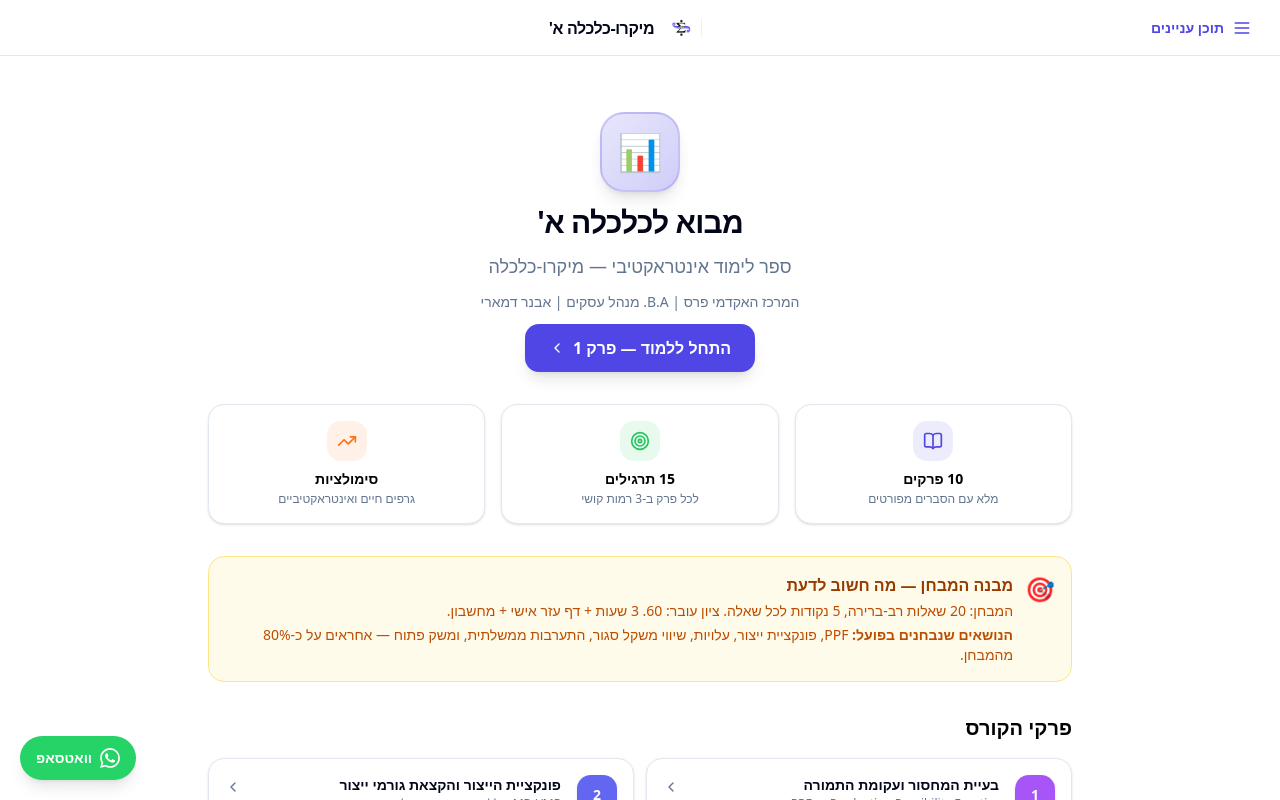
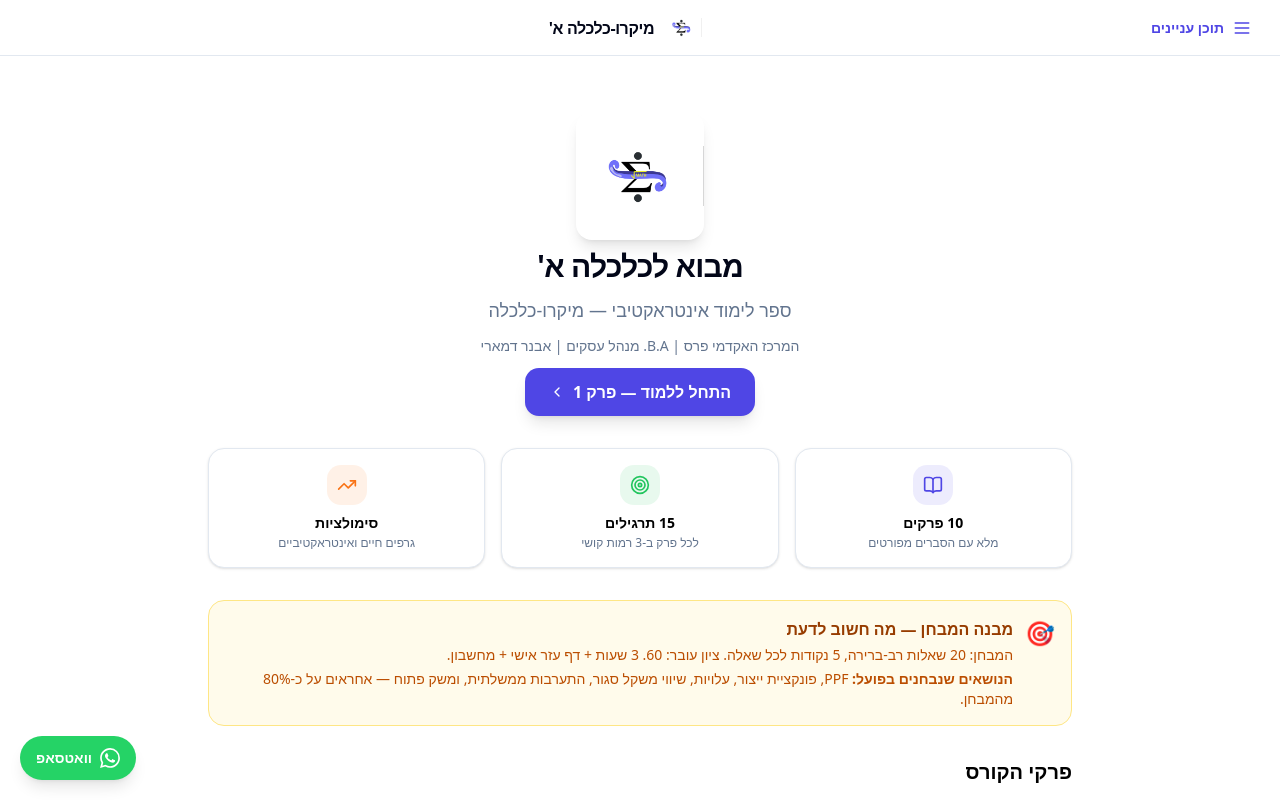
Before and after one commit to avnerdamari/mikro-a, a React (Vite) app: page / in a window 1280 px wide. Shown: the top 800 px of the page. Built offline with nearby package versions, Linux system fonts and the light colour scheme.

Commit message:
Show large logo on HomePage like statistics app

```diff
--- a/src/pages/HomePage.tsx
+++ b/src/pages/HomePage.tsx
@@ -1,4 +1,5 @@
 import { BookOpen, Target, TrendingUp, MessageCircle, ChevronLeft } from 'lucide-react'
+import logo from '@/assets/logo.png'
 import { useNavigation } from '@/components/NavigationContext'
 import { CHAPTERS } from '@/data/toc'
 import { loadProgress } from '@/lib/progress'
@@ -22,9 +23,8 @@ export function HomePage() {
     <div className="mx-auto max-w-4xl px-4 pb-12 pt-6" dir="rtl">
       {/* Hero */}
       <div className="text-center space-y-3 py-8">
-        <div className="mx-auto flex h-20 w-20 items-center justify-center rounded-3xl text-4xl shadow-lg"
-          style={{ background: `linear-gradient(135deg, ${INDIGO}22, ${INDIGO}44)`, border: `2px solid ${INDIGO}33` }}>
-          📊
+        <div className="mx-auto mb-2">
+          <img src={logo} alt="לוגו" className="mx-auto h-32 w-32 rounded-2xl object-contain shadow-lg" />
         </div>
         <h1 className="text-3xl font-extrabold tracking-tight text-foreground">
           מבוא לכלכלה א'
```
